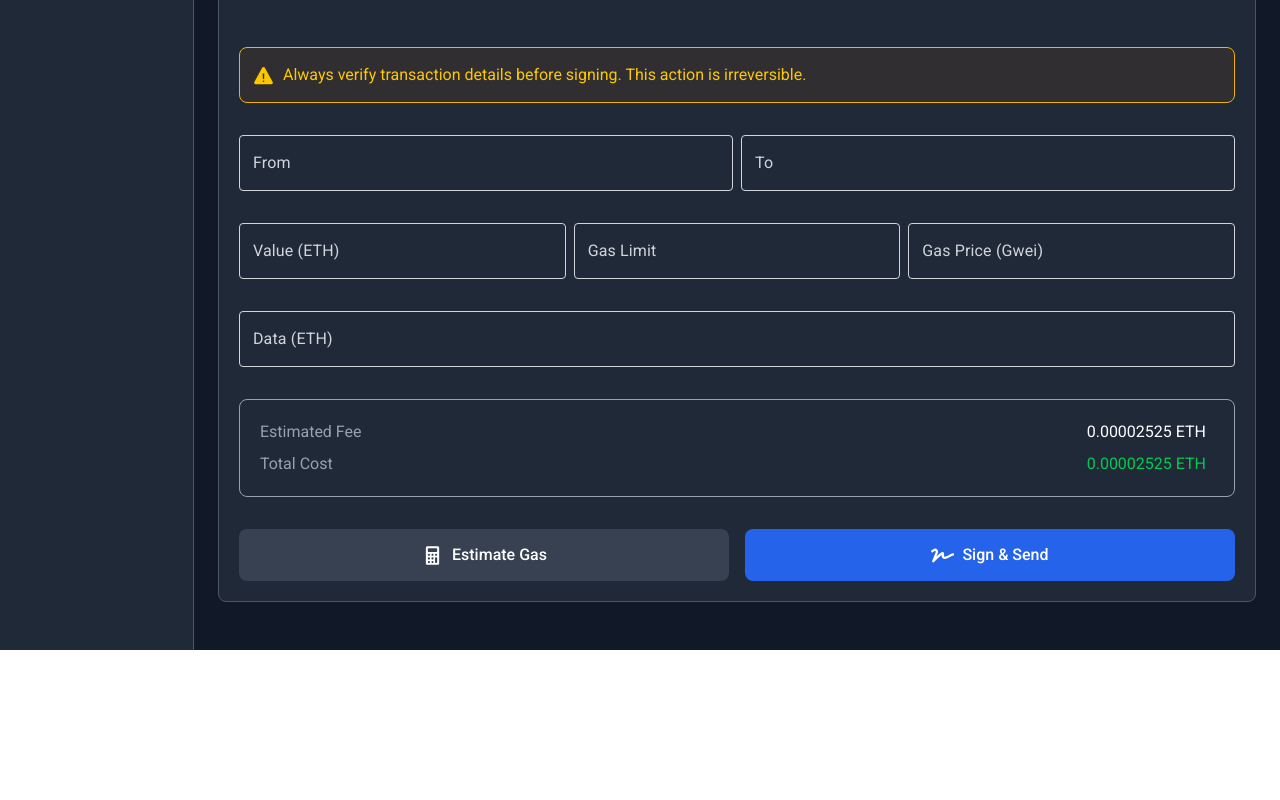
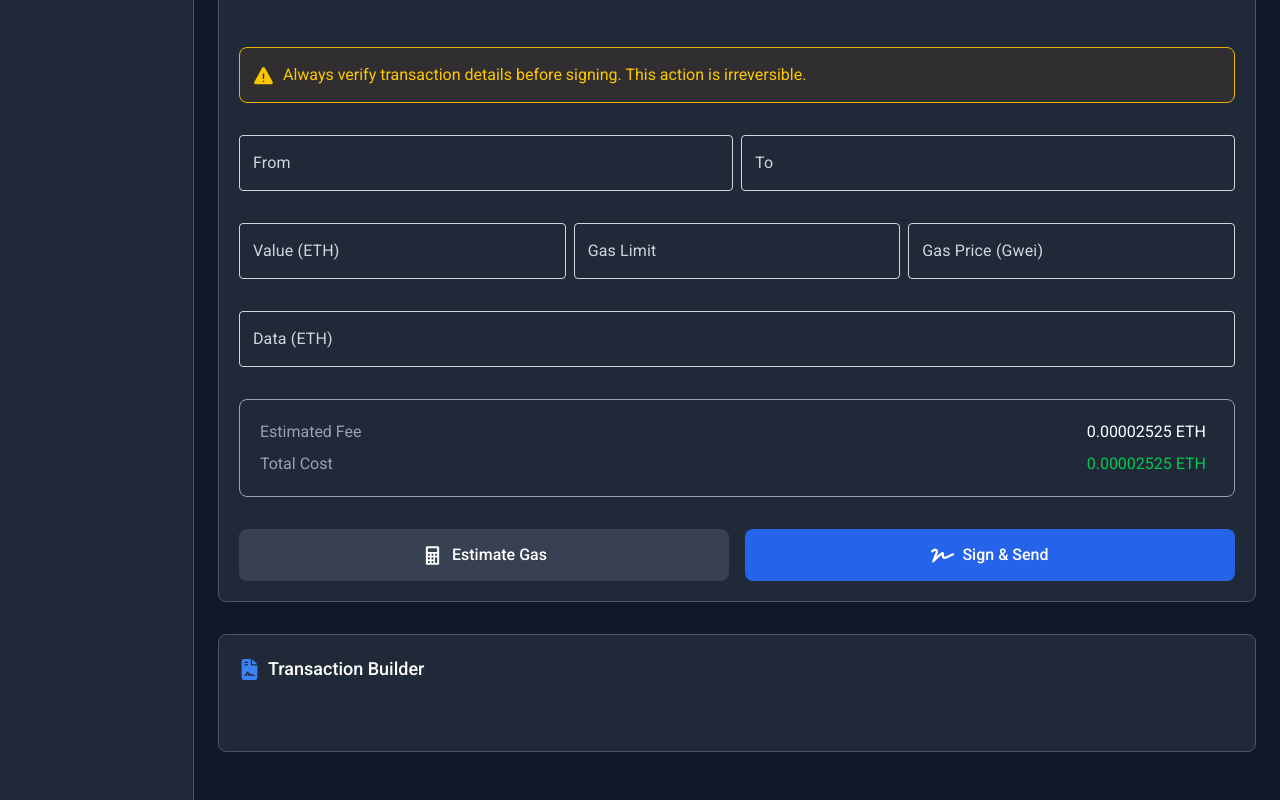
Before and after one commit to Nikolat27/ethereum_client, a React (Vite) app: page / in a window 1280 px wide. Shown: the part 1002-1802 px from the top of the page. Before the commit the page ends 1652 px from the top, so only its background shows below. Built offline with nearby package versions, Linux system fonts and the light colour scheme; a web font is replaced by a local one.

Commit message:
Made the main page components lazy

```diff
--- a/src/components/Main/Contract.tsx
+++ b/src/components/Main/Contract.tsx
@@ -1,5 +1,16 @@
+import { FaFileContract } from "react-icons/fa6";
+
 function ContractInteraction() {
-    return <></>;
+    return (
+        <div className="flex flex-col w-full p-5 gap-y-6 rounded-lg bg-[#1f2937] border border-gray-600">
+            <div className="flex flex-row items-center gap-x-2 mb-6">
+                <FaFileContract size={21} className="text-[#3B82F6]" />
+                <span className="text-white font-medium text-lg">Transaction Builder</span>
+            </div>
+
+            <div className="flex flex-col items-center justify-center gap-8 w-full"></div>
+        </div>
+    );
 }
 
 export default ContractInteraction;
--- a/src/pages/Main.tsx
+++ b/src/pages/Main.tsx
@@ -1,6 +1,9 @@
-import NetworkConfiguration from "../components/Main/Network";
-import WalletManagement from "../components/Main/Wallet";
-import TransactionBuilder from "../components/Main/Transaction";
+import { lazy } from "react";
+
+const NetworkConfiguration = lazy(() => import("../components/Main/Network"));
+const WalletManagement = lazy(() => import("../components/Main/Wallet"));
+const TransactionBuilder = lazy(() => import("../components/Main/Transaction"));
+const ContractInteraction = lazy(() => import("../components/Main/Contract"));
 
 export function Main() {
     return (
@@ -8,6 +11,7 @@ export function Main() {
             <NetworkConfiguration />
             <WalletManagement />
             <TransactionBuilder />
+            <ContractInteraction />
         </div>
     );
 }
```
